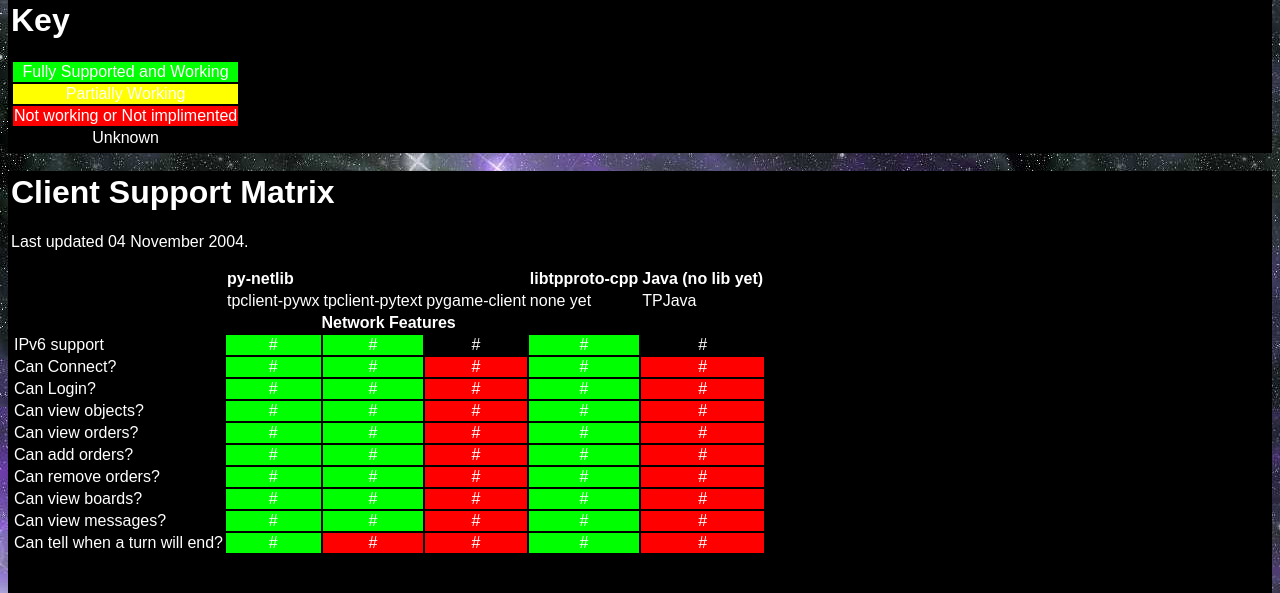
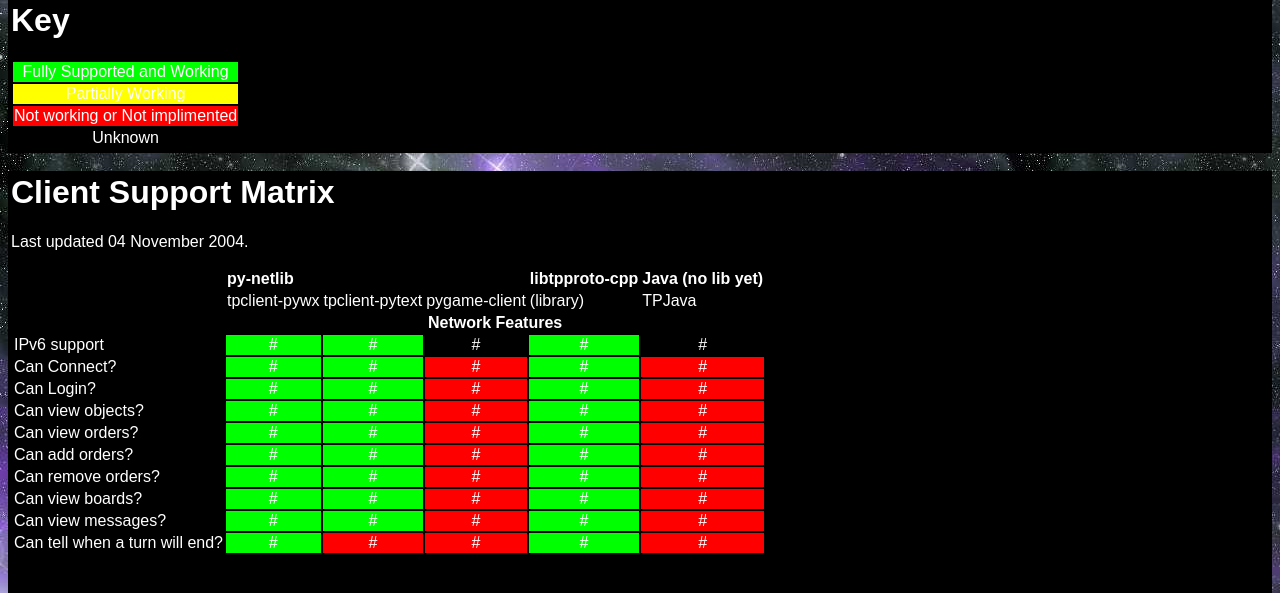
Before and after one commit to thousandparsec-obsolete/web, a PHP site: page /documents/matrix.php in a window 1280 px wide. Shown: the part 137-730 px from the top of the page. Run offline with PHP 8.4, Linux system fonts and the light colour scheme.

Commit message:
Minor tweaks.
minor tweaks.

```diff
--- a/documents/matrix.php
+++ b/documents/matrix.php
@@ -41,11 +41,12 @@
 		<td>tpclient-pywx</td>
 		<td>tpclient-pytext</td>
 		<td>pygame-client</td>
-		<td>none yet</td>
+		<td>(library)</td>
 		<td>TPJava</td>
 	</tr>
 	<tr>
-		<td align="center" colspan="6">
+	        <td>&nbsp;</td>
+		<td align="center" colspan="5">
 			<b>Network Features</b>
 		</td>
 	</tr>
```
